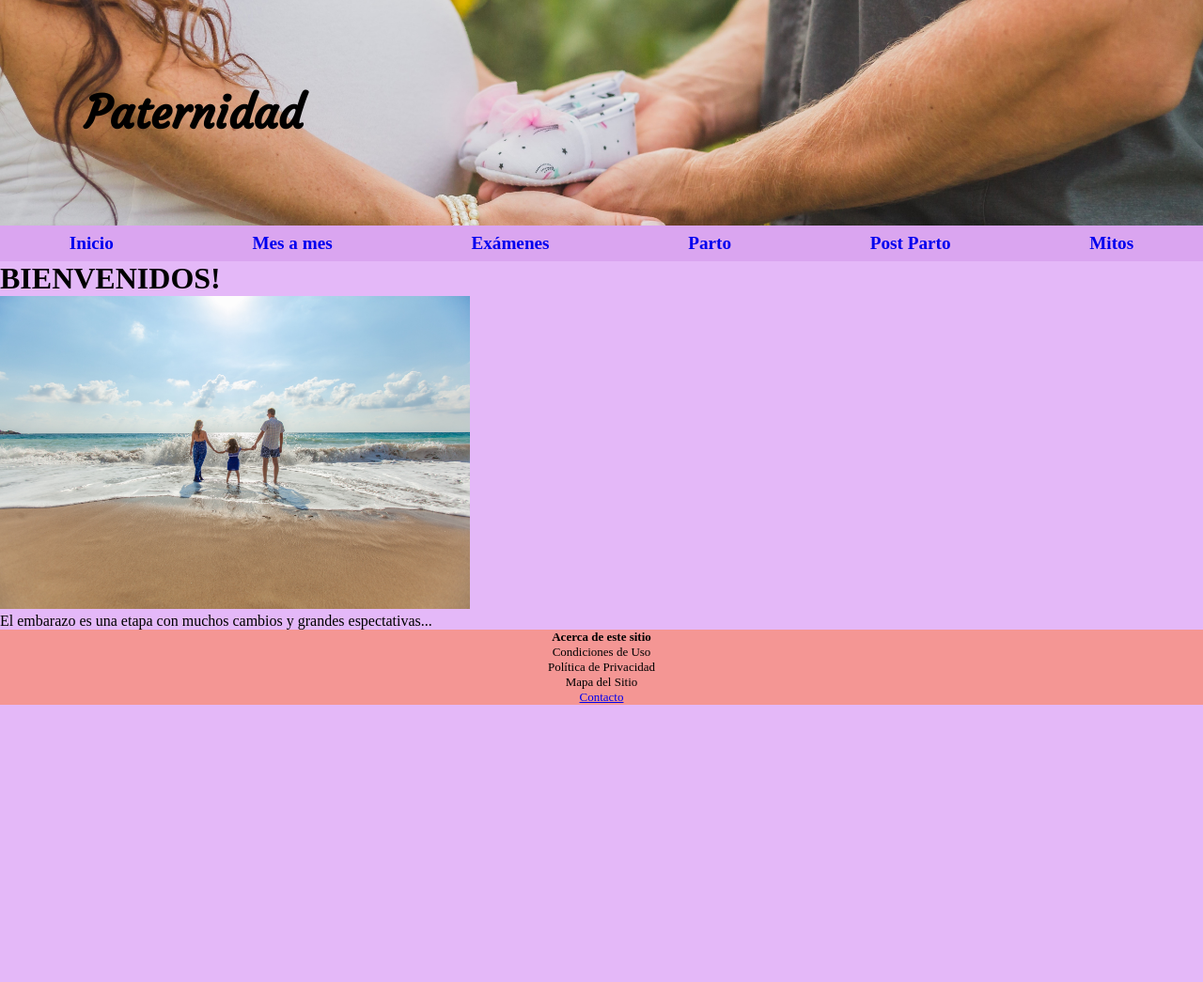
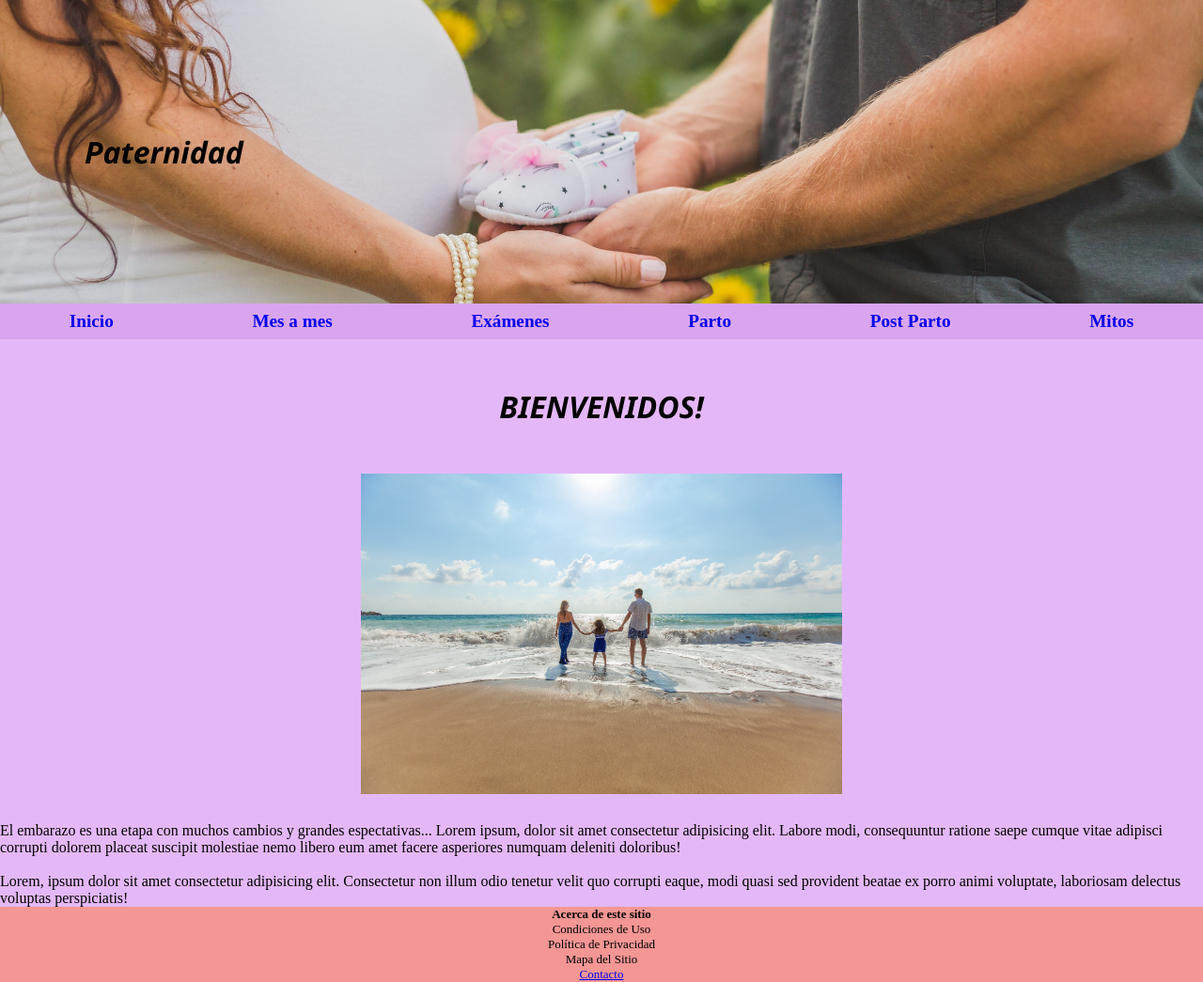
Before and after one commit to MargaritaCadena/coder-comision54530, a plain HTML site: page index.html in a window 1280 px wide. Shown: the whole page at 94% size. Before the commit the page ends 800 px from the top, so only its background shows below. Drawn offline with Linux system fonts and the light colour scheme; a web font is replaced by a local one.

Commit message:
Se agrega flexbox pag inicio y mes-a-mes

```diff
--- a/css/style-mes-a-mes.css
+++ b/css/style-mes-a-mes.css
@@ -22,3 +22,5 @@ img {
     height: min-content;
     margin: 20px;
 }
+
+/*Código que hace a la página responsive*/
--- a/css/style.css
+++ b/css/style.css
@@ -72,7 +72,23 @@ footer {
     background-color: rgba(255, 127, 80, 0.591);
 }
 
-/*Foto familiar que está abajo del título en la página de inicio*/
-.foto-familia {
-    width: 500px;
+/*Aplicando flexbox a la página de inicio*/
+
+#seccion-principal{
+    display: flex;
+    flex-direction: column;
+
 }
+h1{
+    align-self: center;
+    font-family:'Segoe UI', Tahoma, Geneva, Verdana, sans-serif;
+    font-style: italic;
+    font-size: xx-large;
+    margin-top: 50px;
+    margin-bottom: 50px;
+}
+img{
+    align-self: center;
+    width: 40%;
+    margin-bottom: 30px;
+}
--- a/index.html
+++ b/index.html
@@ -20,10 +20,15 @@
             <li><strong><a href="./pages/5.post-parto.html">Post Parto</a></strong></li>
             <li><strong><a href="./pages/6.mitos.html">Mitos</a></strong></li>
         </ul>
-        <h1><strong> BIENVENIDOS! </strong></h1>
-        <img class="foto-familia" src="./assets/images/foto-familia.jpg" alt="Foto familia">
-        <section>
-            <p>El embarazo es una etapa con muchos cambios y grandes espectativas... </p>
+        <section id="seccion-principal">
+            <h1><strong> BIENVENIDOS! </strong></h1>
+            <img class="foto-familia" src="./assets/images/foto-familia.jpg" alt="Foto familia">
+            <p>El embarazo es una etapa con muchos cambios y grandes espectativas...
+            Lorem ipsum, dolor sit amet consectetur adipisicing elit. Labore modi, consequuntur ratione saepe cumque vitae adipisci corrupti dolorem placeat suscipit molestiae nemo libero eum amet facere asperiores numquam deleniti doloribus!
+            <br>
+            <br>
+            Lorem, ipsum dolor sit amet consectetur adipisicing elit. Consectetur non illum odio tenetur velit quo corrupti eaque, modi quasi sed provident beatae ex porro animi voluptate, laboriosam delectus voluptas perspiciatis!
+            </p>
         </section>
     </div>
     <footer>
```
